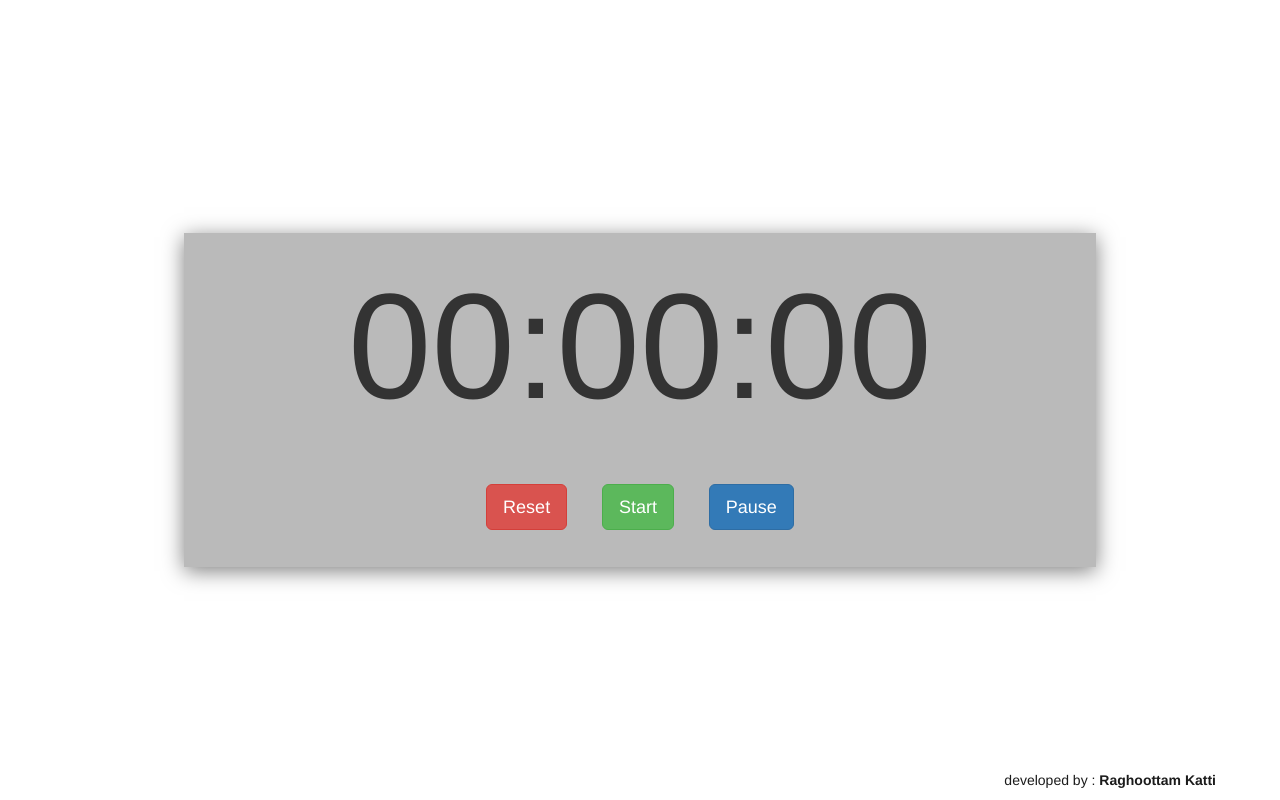
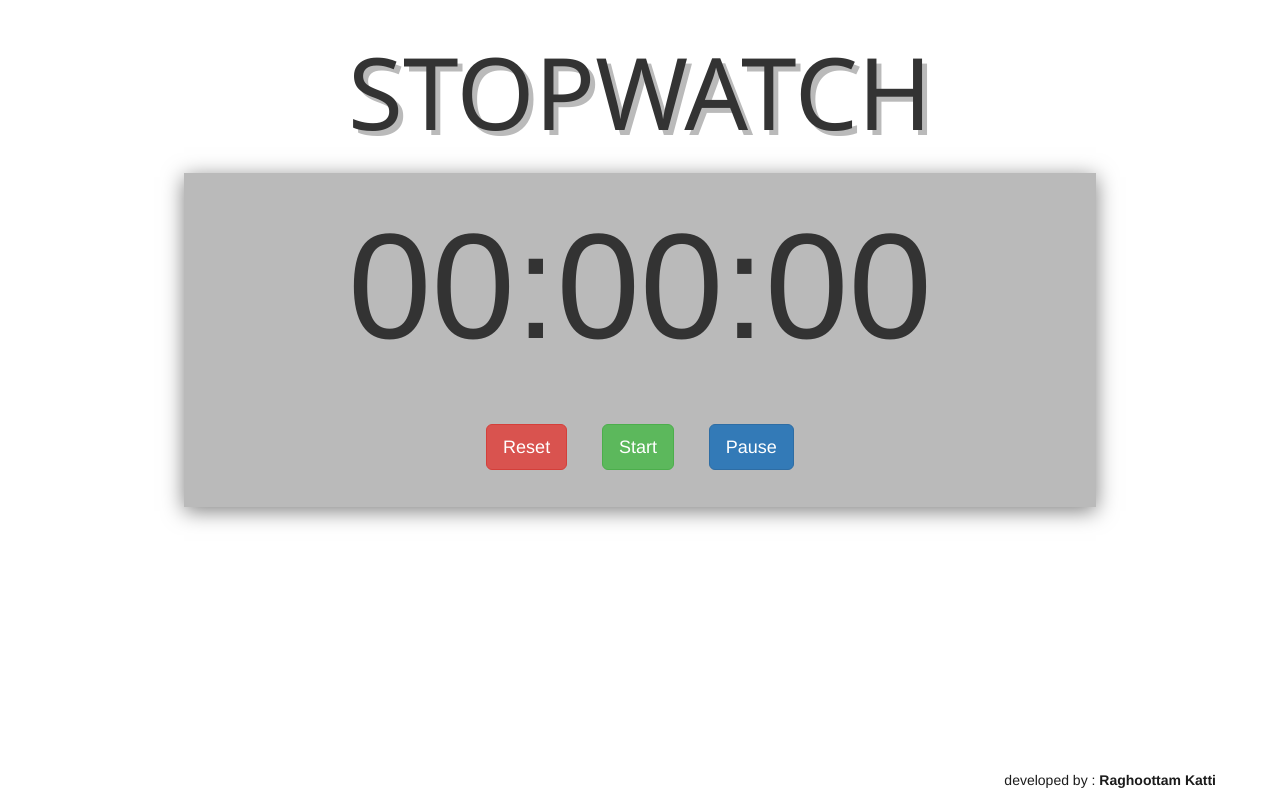
Before and after one commit to Raghoottam/Stopwatch, a plain HTML site: page Public/index.html in a window 1280 px wide. Drawn offline with nearby package versions, Linux system fonts and the light colour scheme.

Commit message:
Add header and change style

```diff
--- a/Public/app.css
+++ b/Public/app.css
@@ -1,10 +1,7 @@
 .container{
-    width: 100vw;
-    height: 100vh;
     display: flex;
     justify-content: center;
     align-items: center;
-    min-width: 80rem;
     margin: 0 auto;
     padding: 2rem;
 }
@@ -66,6 +63,12 @@
     display: flex;
 }
 
+#head-text{
+  font-size: 10rem;
+  font-family:'Segoe UI', Tahoma, Geneva, Verdana, sans-serif;
+  text-shadow: 5px 5px #BABABA;
+}
+
 .footer {
     position: fixed;
     left: 0;
--- a/Public/index.html
+++ b/Public/index.html
@@ -13,6 +13,9 @@
 <body>
     <div class="container">
         <div class="flex-center flex-column">
+            <div id="head">
+                <p id="head-text">STOPWATCH</p>
+            </div>
             <div id="stopwatch">
                 <h1 id="stopwatch-time">00:00:00</h1>
                 <div id="stopwatch-btn">
```
